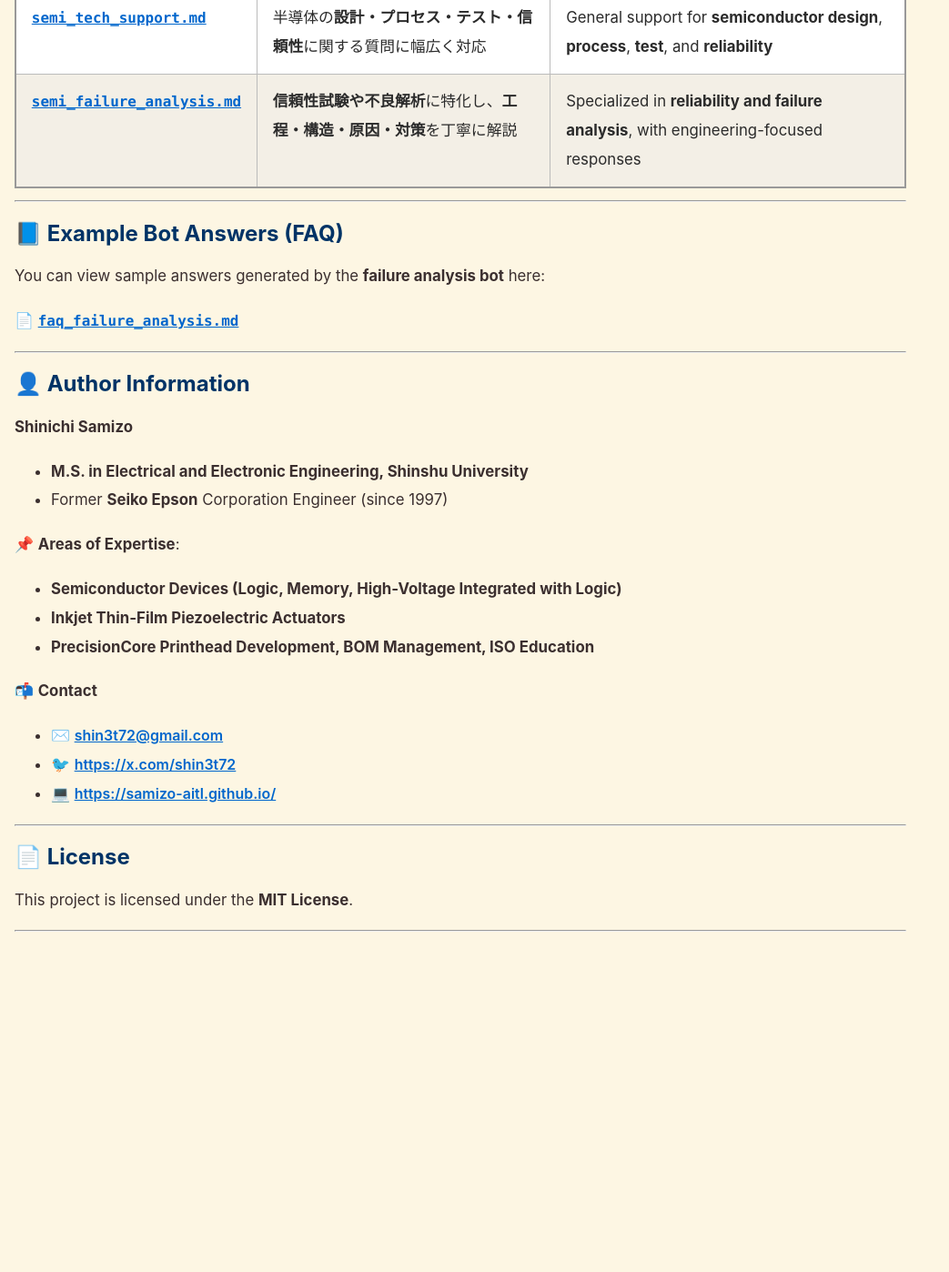
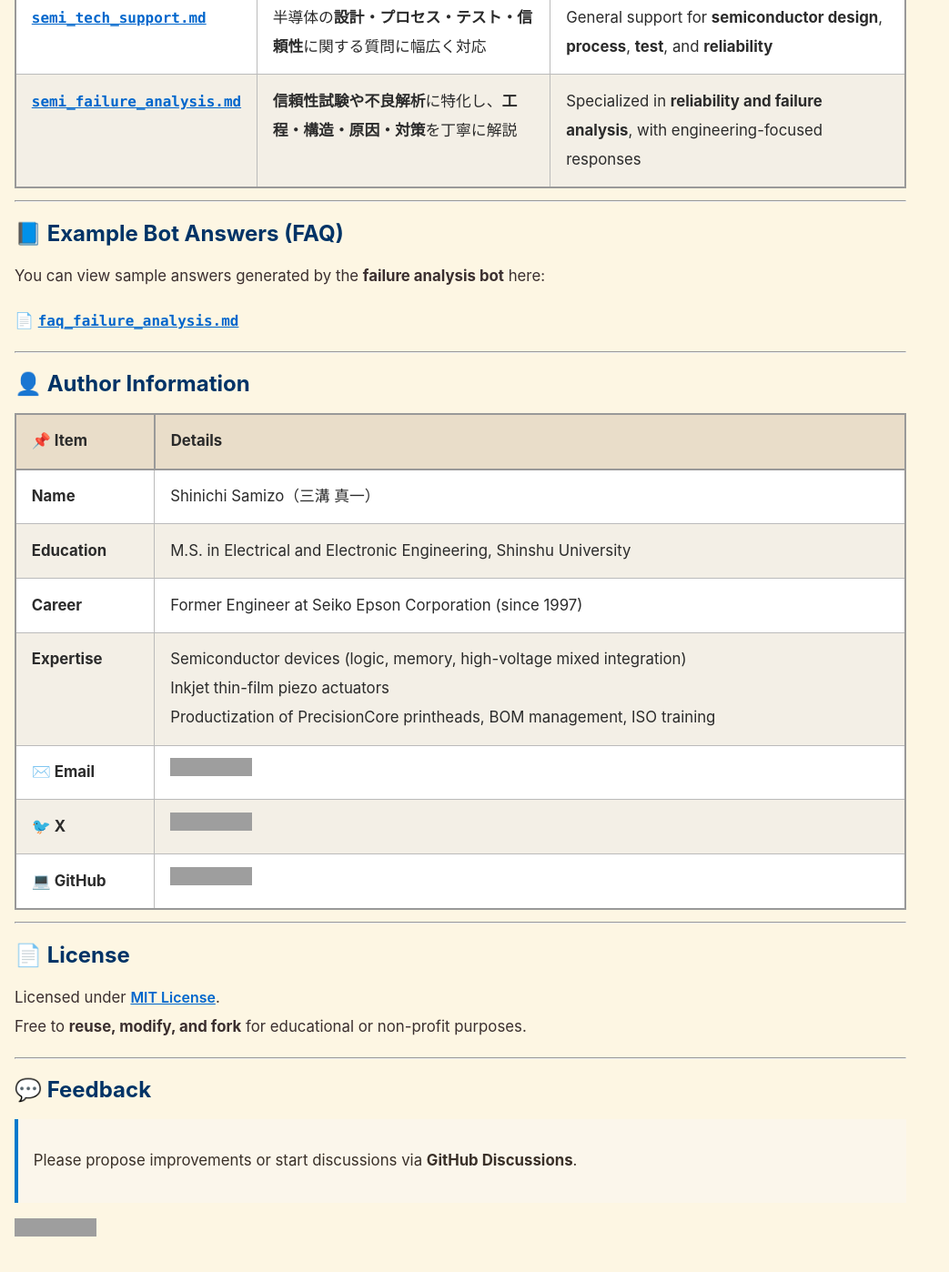
Before and after one commit to Samizo-AITL/SamizoGPT_SemiTechBot, a Jekyll site: the page built from en/index.md, in a window 1280 px wide and 1400 px high, scrolled down 2348 px. Shown: the whole window at 91% size, without its empty margins (0-1043 px from the left). Built offline with Jekyll 4.4.1, drawn with Linux system fonts in a browser that asks for light colours; before the commit the page ends 3405 px from its top, so only the background shows below that; grey boxes are pictures that could not be loaded.

Commit message:
Update index.md

```diff
--- a/en/index.md
+++ b/en/index.md
@@ -112,24 +112,27 @@ You can view sample answers generated by the **failure analysis bot** here:
 
 ## 👤 **Author Information**
 
-**Shinichi Samizo**
-- **M.S. in Electrical and Electronic Engineering, Shinshu University**
-- Former **Seiko Epson** Corporation Engineer (since 1997)
-
-📌 **Areas of Expertise**:
-- **Semiconductor Devices (Logic, Memory, High-Voltage Integrated with Logic)**
-- **Inkjet Thin-Film Piezoelectric Actuators**
-- **PrecisionCore Printhead Development, BOM Management, ISO Education**
-
-📬 **Contact**
-- ✉️ [shin3t72@gmail.com](mailto:shin3t72@gmail.com)
-- 🐦 [https://x.com/shin3t72](https://x.com/shin3t72)
-- 💻 [https://samizo-aitl.github.io/](https://samizo-aitl.github.io/)
+| 📌 Item | Details |
+|------|------|
+| **Name** | Shinichi Samizo（三溝 真一） |
+| **Education** | M.S. in Electrical and Electronic Engineering, Shinshu University |
+| **Career** | Former Engineer at Seiko Epson Corporation (since 1997) |
+| **Expertise** | Semiconductor devices (logic, memory, high-voltage mixed integration)<br>Inkjet thin-film piezo actuators<br>Productization of PrecisionCore printheads, BOM management, ISO training |
+| **✉️ Email** | [![Email](https://img.shields.io/badge/Email-shin3t72%40gmail.com-red?style=for-the-badge&logo=gmail)](mailto:shin3t72@gmail.com) |
+| **🐦 X** | [![X](https://img.shields.io/badge/X-@shin3t72-black?style=for-the-badge&logo=x)](https://x.com/shin3t72) |
+| **💻 GitHub** | [![GitHub](https://img.shields.io/badge/GitHub-Samizo--AITL-blue?style=for-the-badge&logo=github)](https://github.com/Samizo-AITL) |
 
 ---
 
 ## 📄 **License**
 
-This project is licensed under the **MIT License**.
+Licensed under **[MIT License](https://opensource.org/licenses/MIT)**.
+Free to **reuse, modify, and fork** for educational or non-profit purposes.
 
 ---
+
+## 💬 **Feedback**
+
+> Please propose improvements or start discussions via **GitHub Discussions**.
+
+[![💬 GitHub Discussions](https://img.shields.io/badge/💬%20GitHub-Discussions-brightgreen?logo=github)](https://github.com/Samizo-AITL/SamizoGPT_SemiTechBot/discussions)
```
